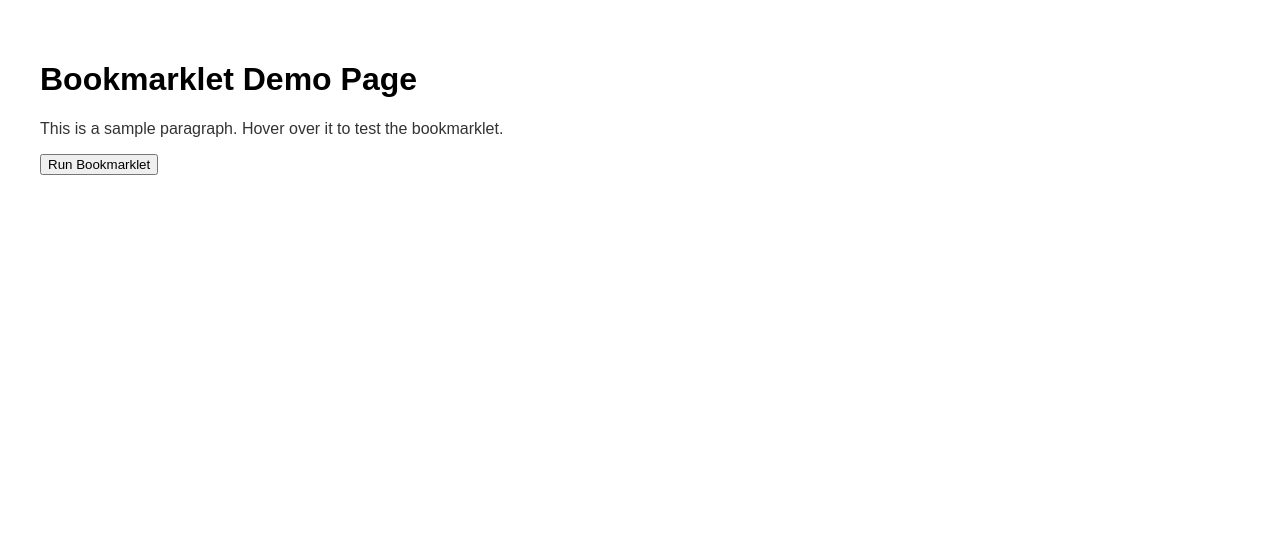
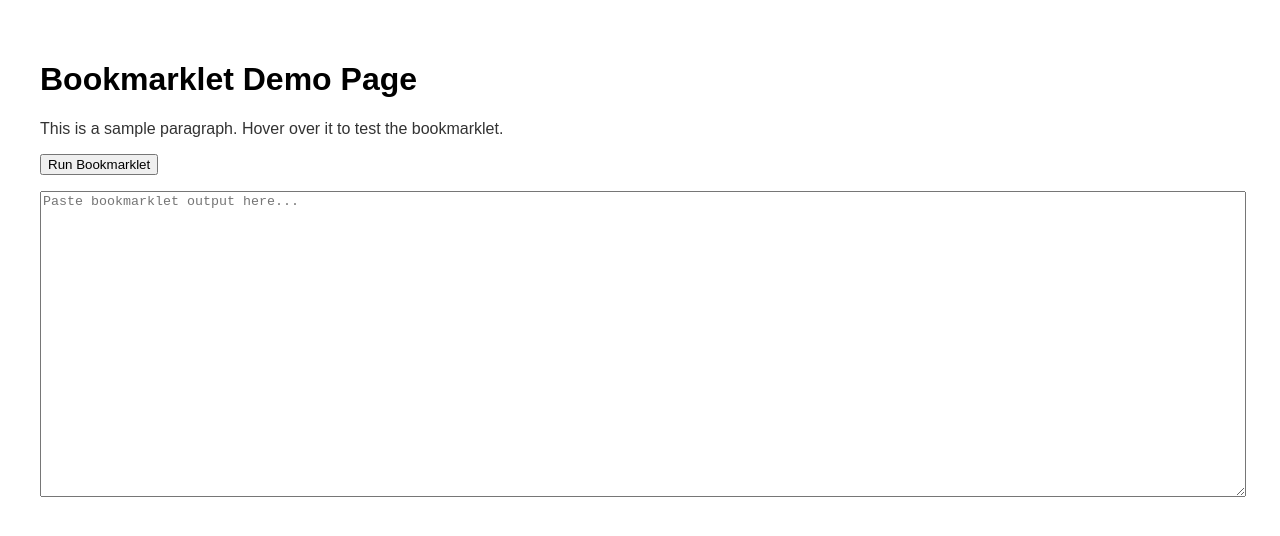
Before and after one commit to newmediapilot/bookmarklet-copy-node-context, a website: page index.html in a window 1280 px wide. Drawn offline with Linux system fonts and the light colour scheme.

Commit message:
add textarea for bookmarklet output

```diff
--- a/index.html
+++ b/index.html
@@ -13,6 +13,7 @@
   <p id="sample-text">This is a sample paragraph. Hover over it to test the bookmarklet.</p>
 
   <button id="run-bookmarklet">Run Bookmarklet</button>
+    <textarea id="result" rows="20" style="width:100%; margin-top:1rem;" placeholder="Paste bookmarklet output here..."></textarea>
 
   <script>
     // Bookmarklet code injected by generateIndex.js
```
